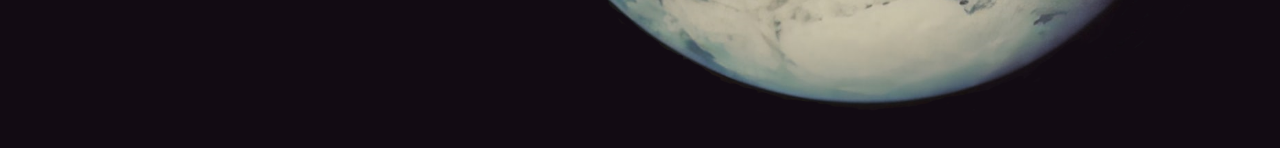
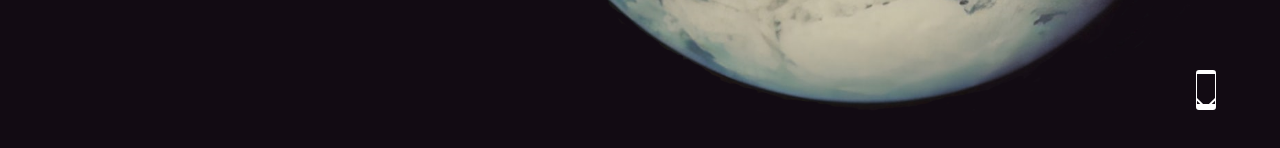
Before and after one commit to patrykraj/portfolio, a React (Create React App) app: page / in a window 1280 px wide. Shown: the part 680-828 px from the top of the page. Built offline with nearby package versions, Linux system fonts and the light colour scheme.

Commit message:
Added swipe direction button

```diff
--- a/src/components/sections/Front.js
+++ b/src/components/sections/Front.js
@@ -8,7 +8,6 @@ import Button from "../UI/Button";
 const Front = ({ setLoaded }) => {
   return (
     <HeaderContainer>
-      <>
       <BackgroundImage
         src={img}
         alt="background"
@@ -16,6 +15,7 @@ const Front = ({ setLoaded }) => {
           setLoaded(true);
           e.target.parentElement.classList.add("active");
         }}
+        draggable={false}
       />
       <div className="header-title">
         <h1
@@ -30,7 +30,9 @@ const Front = ({ setLoaded }) => {
         <h2>Front-End Developer</h2>
         <Button>Contact</Button>
       </div>
-      </>
+      <ScrollNav>
+        <button></button>
+      </ScrollNav>
     </HeaderContainer>
   );
 };
@@ -98,3 +100,49 @@ const BackgroundImage = styled.img`
     object-position: right;
   }
 `;
+
+const ScrollNav = styled.div`
+  position: absolute;
+  bottom: 10px;
+  right: 5%;
+
+  button {
+    background: transparent;
+    border: 1px solid white;
+    border-top: 4px solid white;
+    border-bottom: 6px solid white;
+    border-radius: 3px;
+    width: 20px;
+    height: 40px;
+    color: white;
+    cursor: pointer;
+    position: relative;
+    overflow: hidden;
+
+    &::before {
+      content: "";
+      width: 18px;
+      height: 18px;
+      border-bottom: 2px solid white;
+      border-right: 2px solid white;
+      transform: rotate(45deg);
+      position: absolute;
+      animation: swipe 2s infinite linear;
+      animation-delay: 1.5s;
+      top: -100%;
+      left: 0;
+    }
+
+    @keyframes swipe {
+      0% {
+        top: -90%;
+      }
+      50% {
+        top: 0;
+      }
+      100% {
+        top: 90%;
+      }
+    }
+  }
+`;
```
Also changed, not shown: src/App.css (+0 -8 lines). Lines whose indentation alone changed are shown as unchanged.
